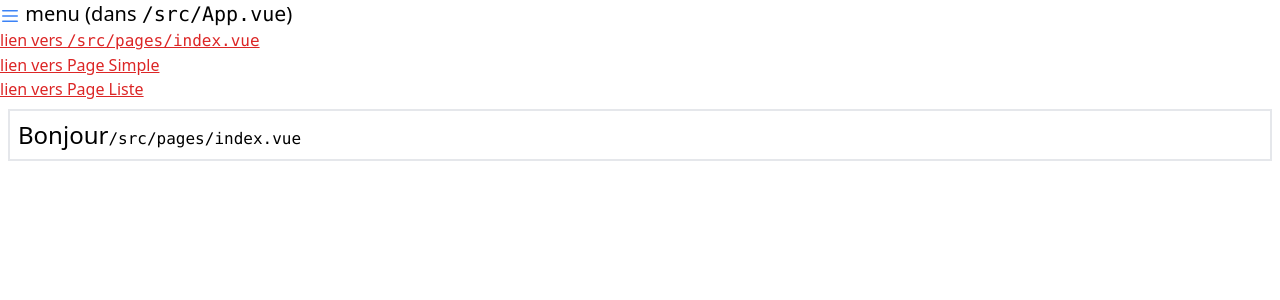
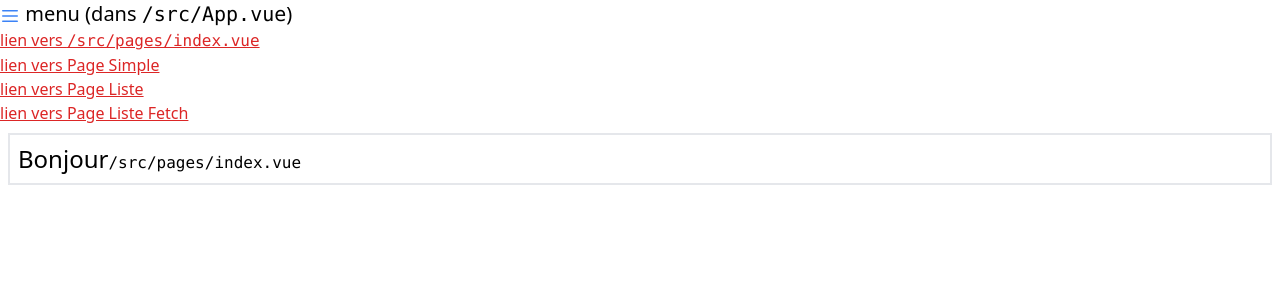
Before and after one commit to BryanFerry25/TP01-3.4-Bryan, a Vue app: page / in a window 1280 px wide. Shown: the top 300 px of the page. Built offline with nearby package versions, Linux system fonts and the light colour scheme.

Commit message:
création de la page liste fetch

```diff
--- a/src/App.vue
+++ b/src/App.vue
@@ -25,6 +25,13 @@
           <h2>lien vers Page Liste</h2>
         </router-link>
       </li>
+
+      <li>
+        <router-link class="text-red-600 underline" to="/liste-fetch">
+          <h2>lien vers Page Liste Fetch</h2>
+        </router-link>
+      </li>
+
     </ul>
   </nav>
 
```
Also changed, not shown: src/pages/liste-fetch.vue (added, +7 -0 lines).
